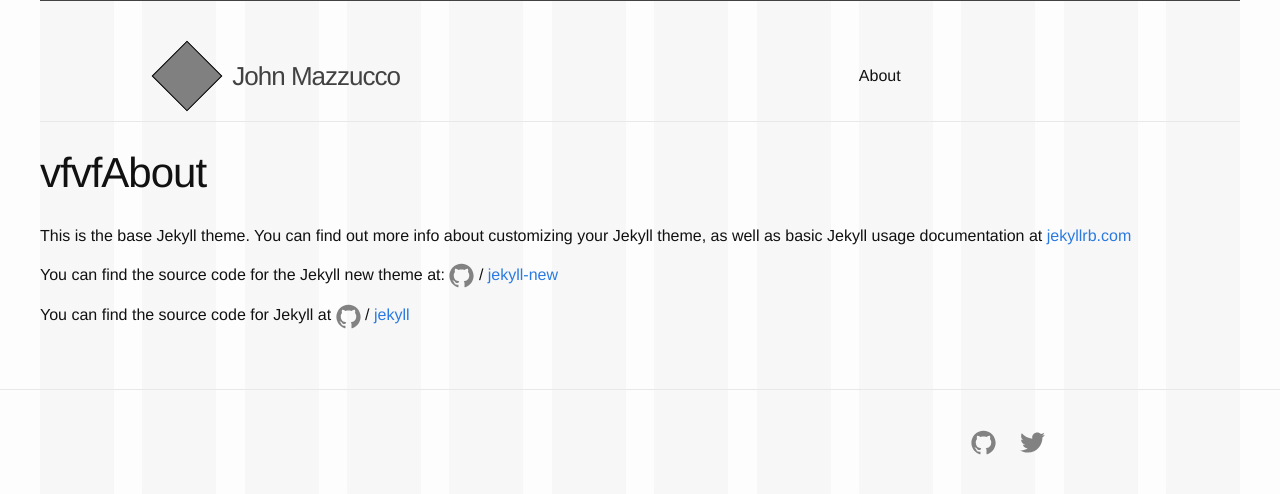
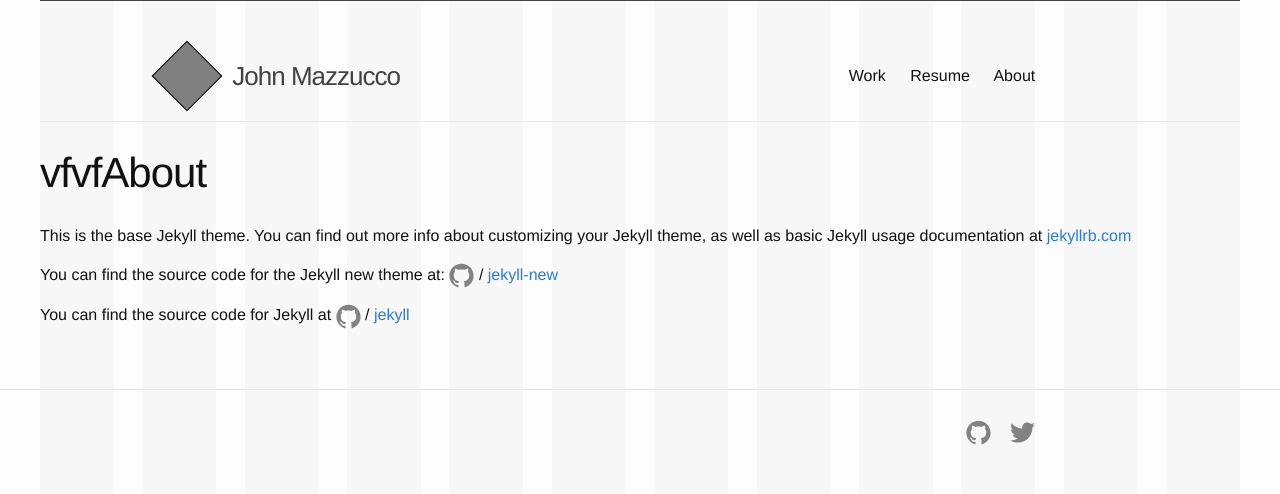
Before and after one commit to JMazzucco/Portfolio-Jekyll, a Jekyll site: the page built from 3-about.md, in a window 1280 px wide. Shown: the top 494 px of the page. Built offline with Jekyll 4.4.1, drawn with Linux system fonts in a browser that asks for light colours.

Commit message:
Realign header and footer content. Add new 'pages'

```diff
--- a/_sass/_layout.scss
+++ b/_sass/_layout.scss
@@ -27,10 +27,8 @@
     transform: rotate(45deg);
 }
 
-
-
 .site-title {
-    @include span-columns(6);
+    @include span-columns(5);
     @include shift(1);
     font-size: 26px;
     font-weight: 300;
@@ -58,9 +56,10 @@
 
 .site-nav {
     @include span-columns(4);
-    @include shift(1);
+    // @include shift(1);
     float: right;
     line-height: 56px;
+    text-align: right;
 
 
     .menu-icon {
@@ -143,7 +142,7 @@
 
     li {
       display: inline-block;
-      margin: 10px;
+      margin-left: 15px;
     }
 
 }
@@ -158,7 +157,9 @@
 
 @include direction-context(right-to-left) {
   .footer-col {
-    @include span-columns(3);
+    @include span-columns(8);
+    @include shift(2);
+    text-align: right;
   }
 
 }
```
Also changed, not shown: 1-work.md (added, +7 -0 lines), 2-resume.md (added, +5 -0 lines), 3-about.md (renamed from about.md).
